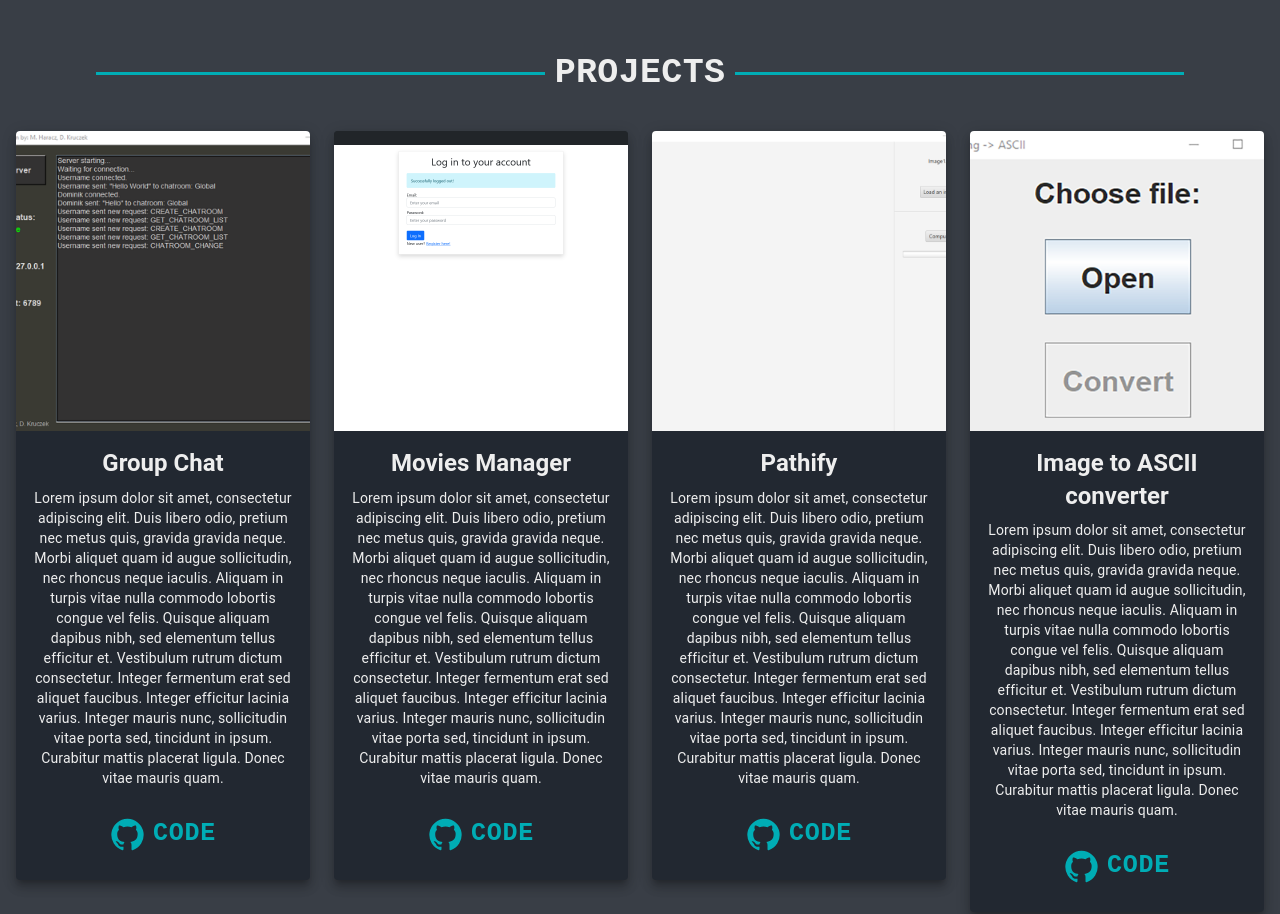
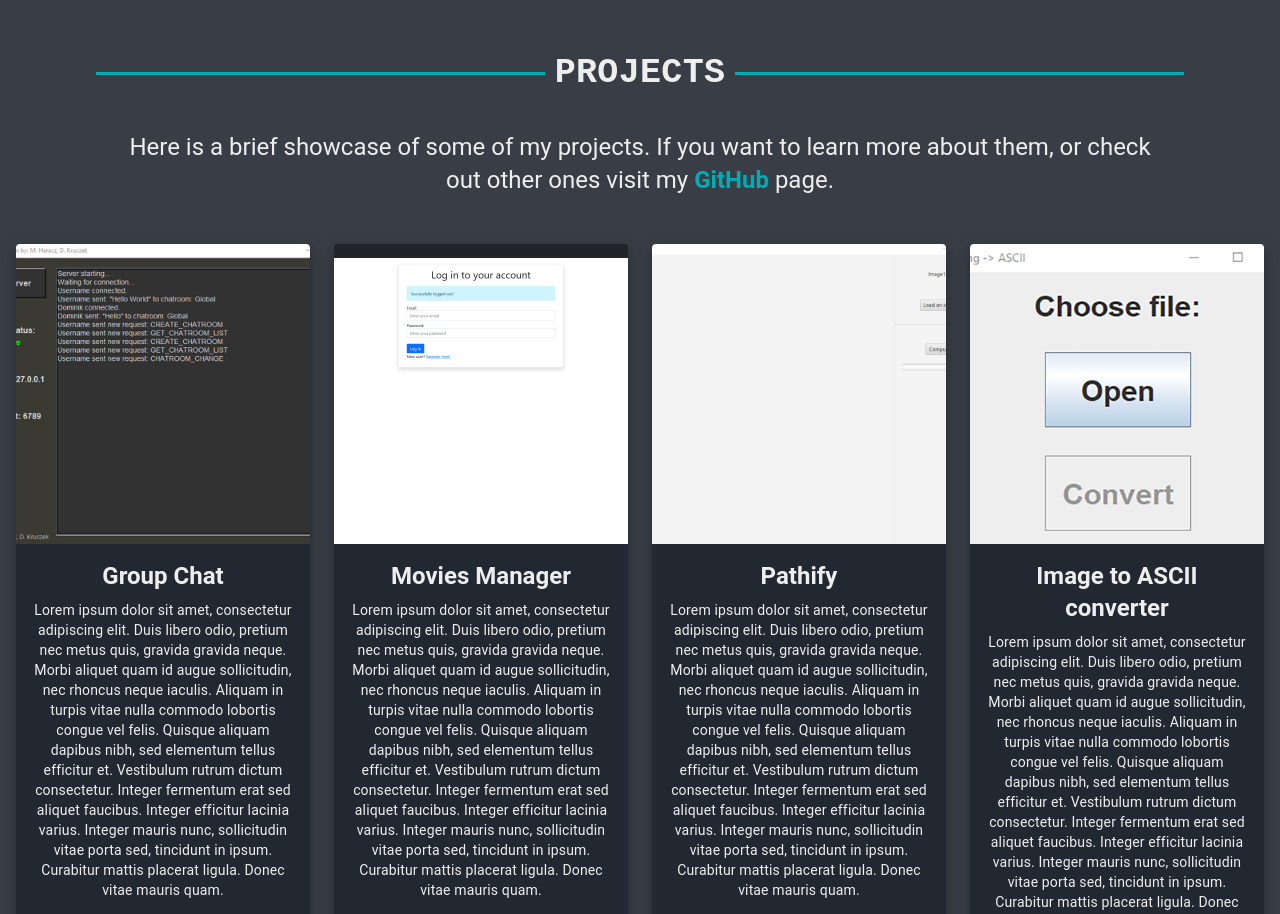
Before and after one commit to TheKiromen/portfolio-website, a React (Create React App) app: page / in a window 1280 px wide. Shown: the part 1389-2303 px from the top of the page. Built offline with nearby package versions, Linux system fonts and the light colour scheme.

Commit message:
Upadated projects desc

```diff
--- a/src/Assets/Styles/App.css
+++ b/src/Assets/Styles/App.css
@@ -14,9 +14,18 @@ body{
     background-color: var(--secondary);
 }
 
+#projects_desc_link{
+    color:var(--detail);
+    text-decoration:none;
+}
+
+#projects_desc_link:hover{
+    color:var(--highlight);
+}
+
 .MuiList-root{
     background-color:#2d333c;
-    color: var(--text)
+    color: var(--text);
 }
 
 /*Fix for carousel icon hover opacity*/
--- a/src/Components/Content/Projects/Project.js
+++ b/src/Components/Content/Projects/Project.js
@@ -100,7 +100,6 @@ function Project(props){
                     />
                 </CardActionArea>
                 <CardContent sx={{color: COLORS.text, pb:1}}>
-                    {/*TODO add technologies section?*/}
                     <Typography gutterBottom variant="h5" sx={{ fontWeight:"bold"}}>
                         {props.children[0]}
                     </Typography>
@@ -133,7 +132,7 @@ function Project(props){
                         >
                             <GitHubIcon fontSize={"large"}/>
                             <Typography variant="button" sx={{fontWeight:"bold", fontFamily:"monospace", fontSize:25}}>
-                                Code
+                                GitHub
                             </Typography>
                         </Stack>
                     </Container>
--- a/src/Components/Content/Projects/Projects.js
+++ b/src/Components/Content/Projects/Projects.js
@@ -1,7 +1,8 @@
-import {Container, Grid} from "@mui/material";
+import {Container, Grid, Typography} from "@mui/material";
 import * as React from "react";
 import Project from "./Project";
 import Separator from "../Separator";
+import {COLORS} from "../../../Assets/Constants";
 //-----------------Image imports
 //Group Chat
 import groupChatImg1 from '../../../Assets/Images/GroupChat/ServerLog.png'
@@ -31,6 +32,7 @@ import imgToASCII4 from '../../../Assets/Images/ImagteToASCII/image1result.png'
 import imgToASCII5 from '../../../Assets/Images/ImagteToASCII/image2.png'
 import imgToASCII6 from '../../../Assets/Images/ImagteToASCII/image2result.png'
 
+
 const Projects = React.forwardRef((props,ref)=>{
 
     const images=[
@@ -43,6 +45,13 @@ const Projects = React.forwardRef((props,ref)=>{
     return(
         <Container disableGutters maxWidth={false}>
             <Separator label={"PROJECTS"}/>
+            <Typography variant="h5" sx={{textAlign:"center", margin:"auto", mb:2, color:COLORS.text, p:2, maxWidth:"80%"}}>
+                Here is a brief showcase of some of my projects. If you want to learn more about them, or check out other ones visit my&nbsp;
+                <a id={"projects_desc_link"} href={"https://github.com/TheKiromen"}
+                   target={"_blank"}>
+                    <b>GitHub</b>
+                </a> page.
+            </Typography>
             <Grid
                 ref={ref}
                 container
```
